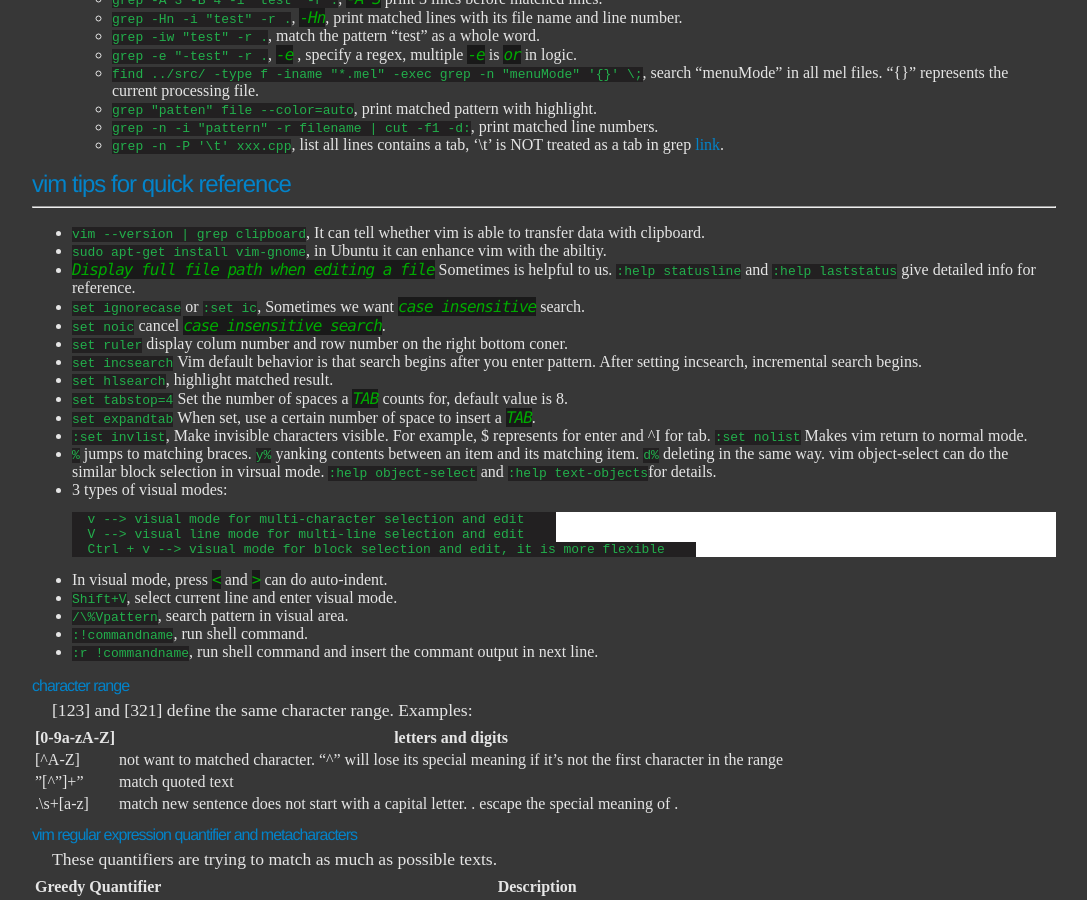
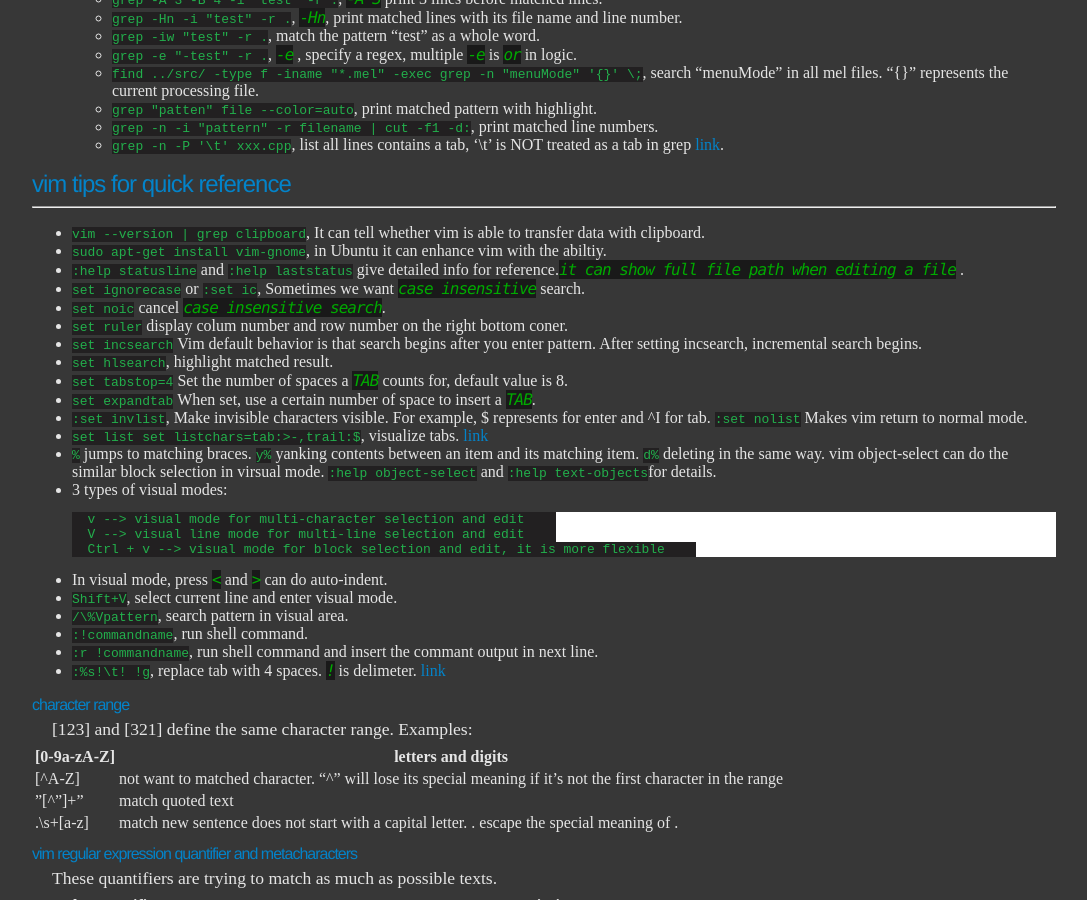
Before and after one commit to ychding11/ychding11.github.io, a Jekyll site: the page built from _posts/2015-03-16-Useful-Linux-Command.md, in a window 1280 px wide and 900 px high, scrolled down 1784 px. Shown: the whole window, without its empty margins (96-1183 px from the left). Built offline with Jekyll 4.4.1, drawn with Linux system fonts in a browser that asks for light colours.

Commit message:
Update 2015-03-16-Useful-Linux-Command.md

```diff
--- a/_posts/2015-03-16-Useful-Linux-Command.md
+++ b/_posts/2015-03-16-Useful-Linux-Command.md
@@ -97,7 +97,7 @@
 
 - `vim --version | grep clipboard`, It can tell whether vim is able to transfer data with clipboard.
 - `sudo apt-get install vim-gnome`, in Ubuntu it can enhance vim with the abiltiy.
-- *Display full file path when editing a file* Sometimes is helpful to us. `:help statusline` and `:help laststatus` give detailed info for reference.
+- `:help statusline` and `:help laststatus` give detailed info for reference.*it can show full file path when editing a file* .
 - `set ignorecase` or `:set ic`, Sometimes we want *case insensitive* search.
 - `set noic` cancel *case insensitive search*.
 - `set ruler` display colum number and row number on the right bottom coner.
@@ -106,6 +106,7 @@
 - `set tabstop=4` Set the number of spaces a *TAB* counts for, default value is 8.
 - `set expandtab` When set, use a certain number of space to insert a *TAB*.
 - `:set invlist`, Make invisible characters visible. For example, $ represents for enter and ^I for tab. `:set nolist` Makes vim return to normal mode.
+- `set list  set listchars=tab:>-,trail:$`, visualize tabs. [link](https://vi.stackexchange.com/questions/422/displaying-tabs-as-characters)
 - `%` jumps to matching braces. `y%` yanking contents between an item and its matching item. `d%` deleting in the same way. vim object-select can do the similar block
   selection in virsual mode. `:help object-select` and `:help text-objects`for details.
 - 3 types of visual modes:
@@ -119,6 +120,7 @@
 - `/\%Vpattern`, search pattern in visual area.
 - `:!commandname`, run shell command.
 - `:r !commandname`, run shell command and insert the commant output in next line.
+- `:%s!\t!    !g`, replace tab with 4 spaces. *!* is delimeter. [link](https://irian.to/blogs/vim-global-command/)
 
 ### character range
 
```
